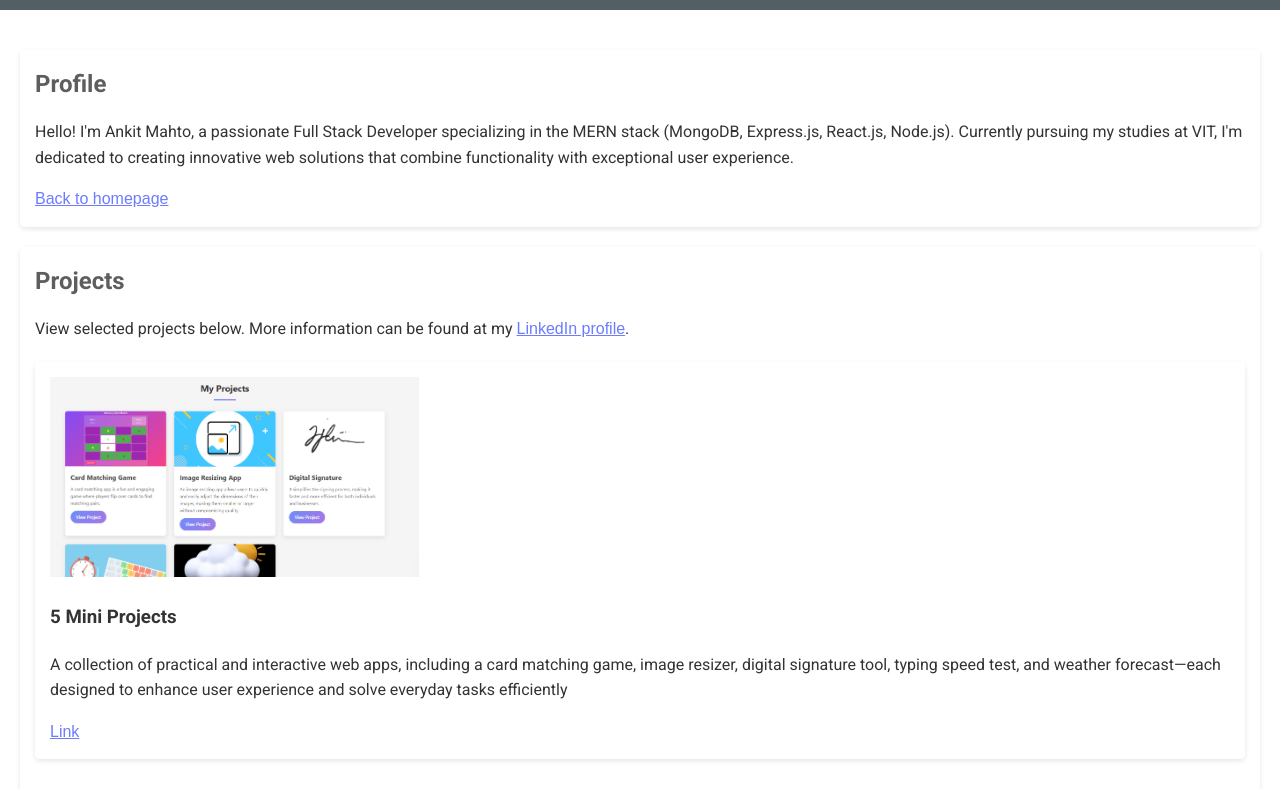
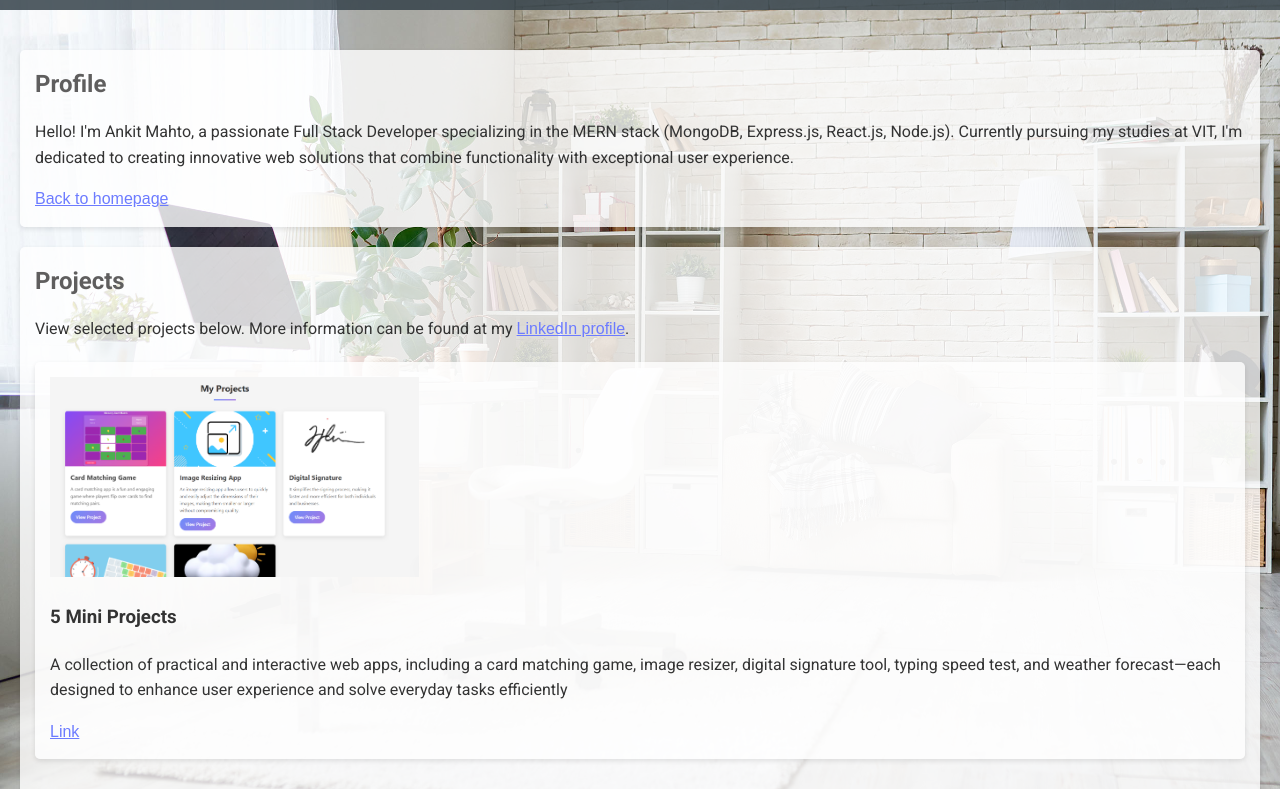
Before and after one commit to ankitmahto08/portfolio-phase-project1, a plain HTML site: page resume.html in a window 1280 px wide. Shown: the part 120-909 px from the top of the page. Drawn offline with Linux system fonts and the light colour scheme; the site is published under a folder, as on GitHub Pages, so addresses that start at the root find nothing.

Commit message:
Update resume.html

```diff
--- a/resume.html
+++ b/resume.html
@@ -14,7 +14,7 @@
       line-height: 1.6;
       margin: 0;
       padding: 0;
-      background: url('/placeholder-images/bg-home-office-studio.jpg') no-repeat center center fixed;
+      background: url('placeholder-images/bg-home-office-studio.jpg') no-repeat center center fixed;
       background-size: cover;
       color: #333;
     }
```
